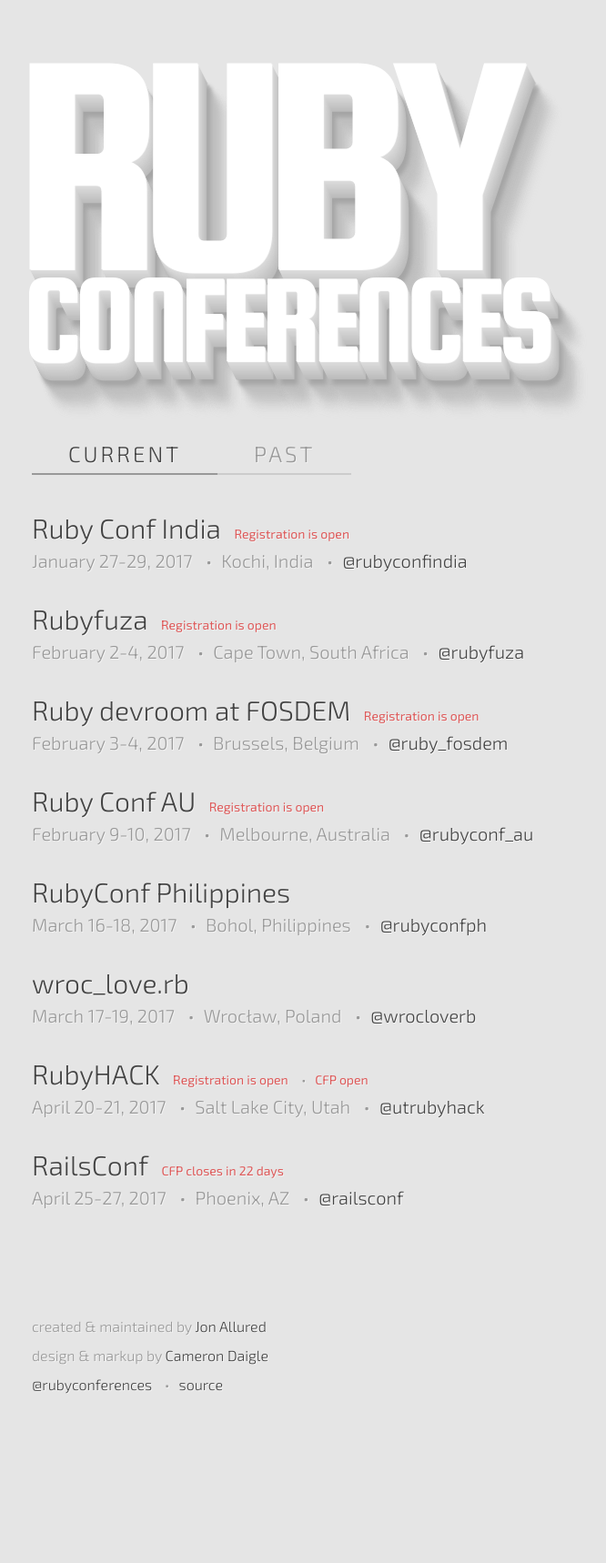
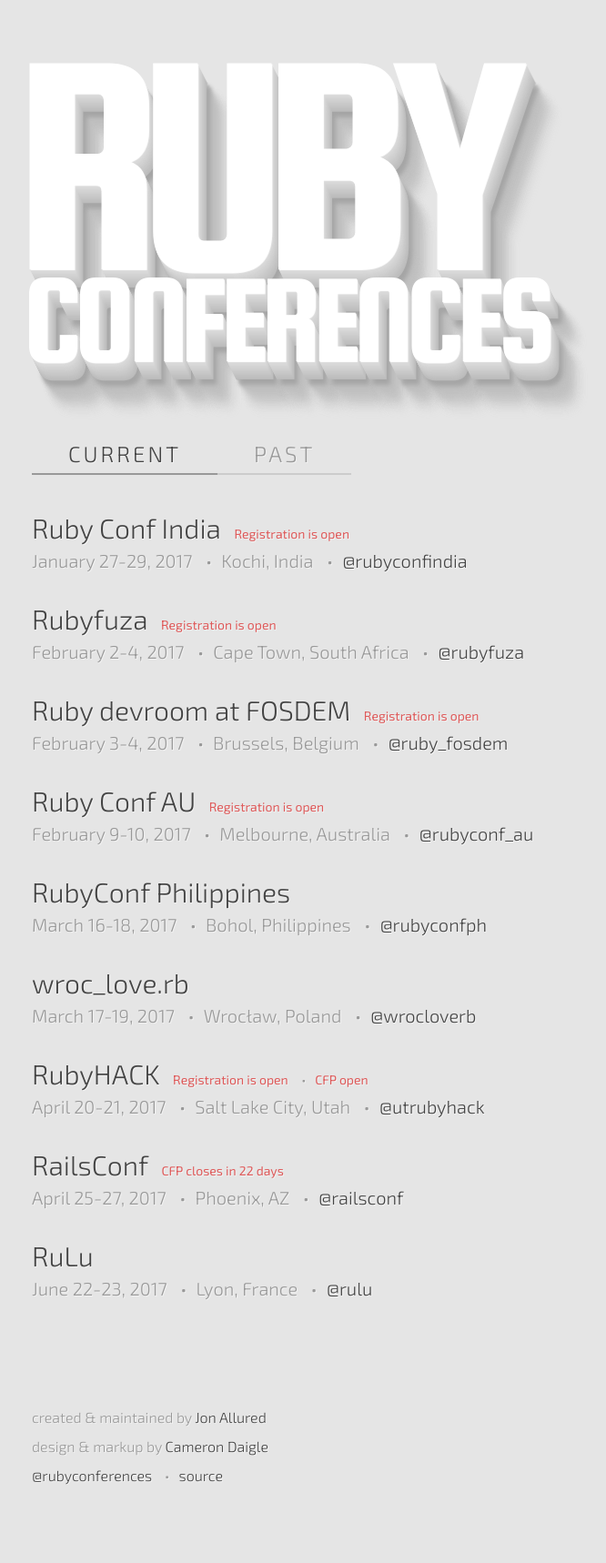
Before and after one commit to ruby-conferences/ruby-conferences.github.io, a Jekyll site: the page built from index.html, in a window 1280 px wide. Shown: the whole page at 91% size, without its empty margins (205-871 px from the left). Built offline with Jekyll 4.4.1, drawn with Linux system fonts in a browser that asks for light colours; before the commit the page ends 1618 px from its top, so only the background shows below that.

Commit message:
Add RuLu conference

```diff
--- a/_data/current.yml
+++ b/_data/current.yml
@@ -61,3 +61,9 @@
   twitter: railsconf
   cfp_phrase: CFP closes
   cfp_date: "January 20, 2017"
+
+- name: RuLu
+  location: Lyon, France
+  dates: "June 22-23, 2017"
+  url: http://rulu.eu/
+  twitter: rulu
```
